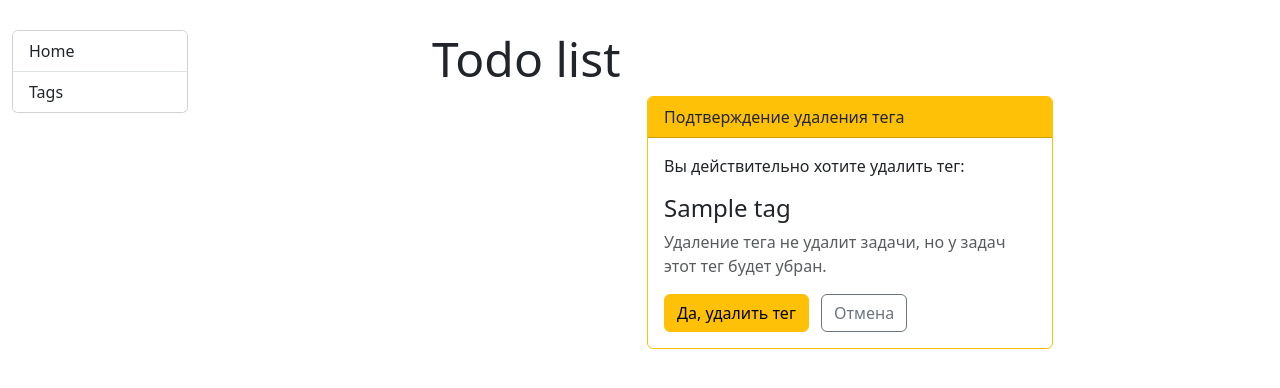
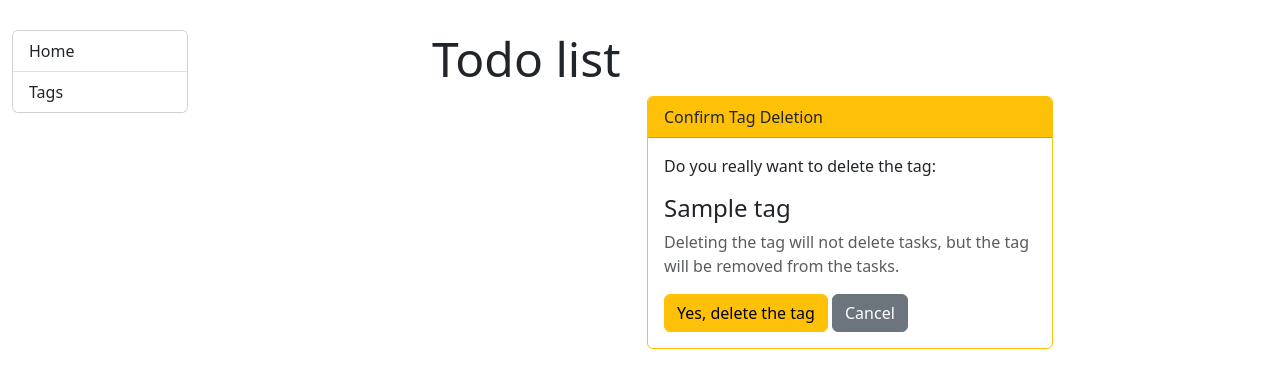
Before and after one commit to Vasyl-Ch/mate-todo-list, a Django app: page /tags/1/delete/ in a window 1280 px wide. Shown: the top 388 px of the page. Run offline with Django 5.2, Linux system fonts and the light colour scheme; tables that the repository leaves empty hold one stand-in row (values such as "Sample post").

Commit message:
fix delete view and template for delete tags page

```diff
--- a/manage.py
+++ b/manage.py
@@ -6,7 +6,7 @@ import sys
 
 def main():
     """Run administrative tasks."""
-    os.environ.setdefault('DJANGO_SETTINGS_MODULE', 'todo_list.settings')
+    os.environ.setdefault("DJANGO_SETTINGS_MODULE", "todo_list.settings")
     try:
         from django.core.management import execute_from_command_line
     except ImportError as exc:
@@ -18,5 +18,5 @@ def main():
     execute_from_command_line(sys.argv)
 
 
-if __name__ == '__main__':
+if __name__ == "__main__":
     main()
--- a/tasks/views.py
+++ b/tasks/views.py
@@ -12,7 +12,11 @@ class TaskListView(generic.ListView):
     context_object_name = "tasks"
 
     def get_queryset(self):
-        return Task.objects.prefetch_related('tags').order_by("done", "-created_at")
+        return (
+            Task.objects
+            .prefetch_related("tags")
+            .order_by("done", "-created_at")
+        )
 
 
 class TaskCreateView(generic.CreateView):
@@ -53,17 +57,17 @@ class TagCreateView(generic.CreateView):
     model = Tag
     form_class = TagForm
     template_name = "todo/tag_form.html"
-    success_url = reverse_lazy("tasks:tags")
+    success_url = reverse_lazy("tasks:tags")  # This is correct
 
 
 class TagUpdateView(generic.UpdateView):
     model = Tag
     form_class = TagForm
     template_name = "todo/tag_form.html"
-    success_url = reverse_lazy("tasks:tags")
+    success_url = reverse_lazy("tasks:tags")  # This is correct
 
 
 class TagDeleteView(generic.DeleteView):
     model = Tag
     template_name = "todo/tag_confirm_delete.html"
-    success_url = reverse_lazy("tasks:tags")
+    success_url = reverse_lazy("tasks:tags")  # This is correct
--- a/templates/todo/tag_confirm_delete.html
+++ b/templates/todo/tag_confirm_delete.html
@@ -1,15 +1,15 @@
 {% extends "base.html" %}
-{% block title %}Удаление тега{% endblock %}
+{% block title %}Confirm Tag Deletion{% endblock %}
 
 {% block content %}
 <div class="row">
   <div class="col-md-6 offset-md-3">
     <div class="card border-warning">
       <div class="card-header bg-warning text-dark">
-        Подтверждение удаления тега
+        Confirm Tag Deletion
       </div>
       <div class="card-body">
-        <p>Вы действительно хотите удалить тег:</p>
+        <p>Do you really want to delete the tag:</p>
 
         <h4>
           {% if object.name %}
@@ -20,15 +20,14 @@
         </h4>
 
         <p class="text-muted">
-          Удаление тега не удалит задачи, но у задач этот тег будет убран.
+          Deleting the tag will not delete tasks, but the tag will be removed from the tasks.
         </p>
 
         <form method="post" class="d-inline">
           {% csrf_token %}
-          <button type="submit" class="btn btn-warning">Да, удалить тег</button>
+          <button type="submit" class="btn btn-warning">Yes, delete the tag</button>
+          <a href="{% url 'tasks:tags' %}" class="btn btn-secondary">Cancel</a>
         </form>
-
-        <a href="{% url 'tags' %}" class="btn btn-outline-secondary ms-2">Отмена</a>
       </div>
     </div>
   </div>
```
Also changed, not shown: tasks/urls.py (+21 -5 lines), todo_list/settings.py (+19 -5 lines), tasks/migrations/0001_initial.py.
